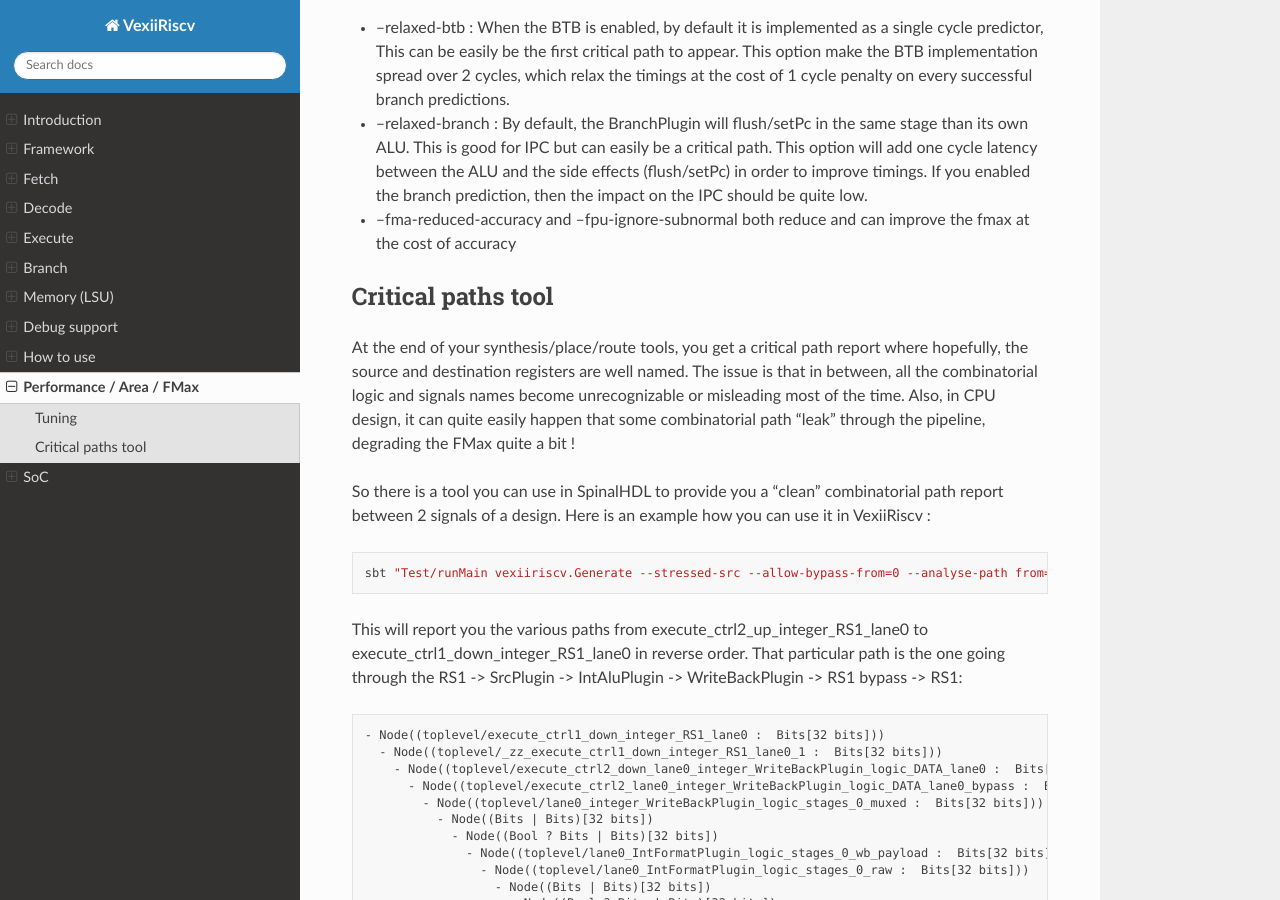
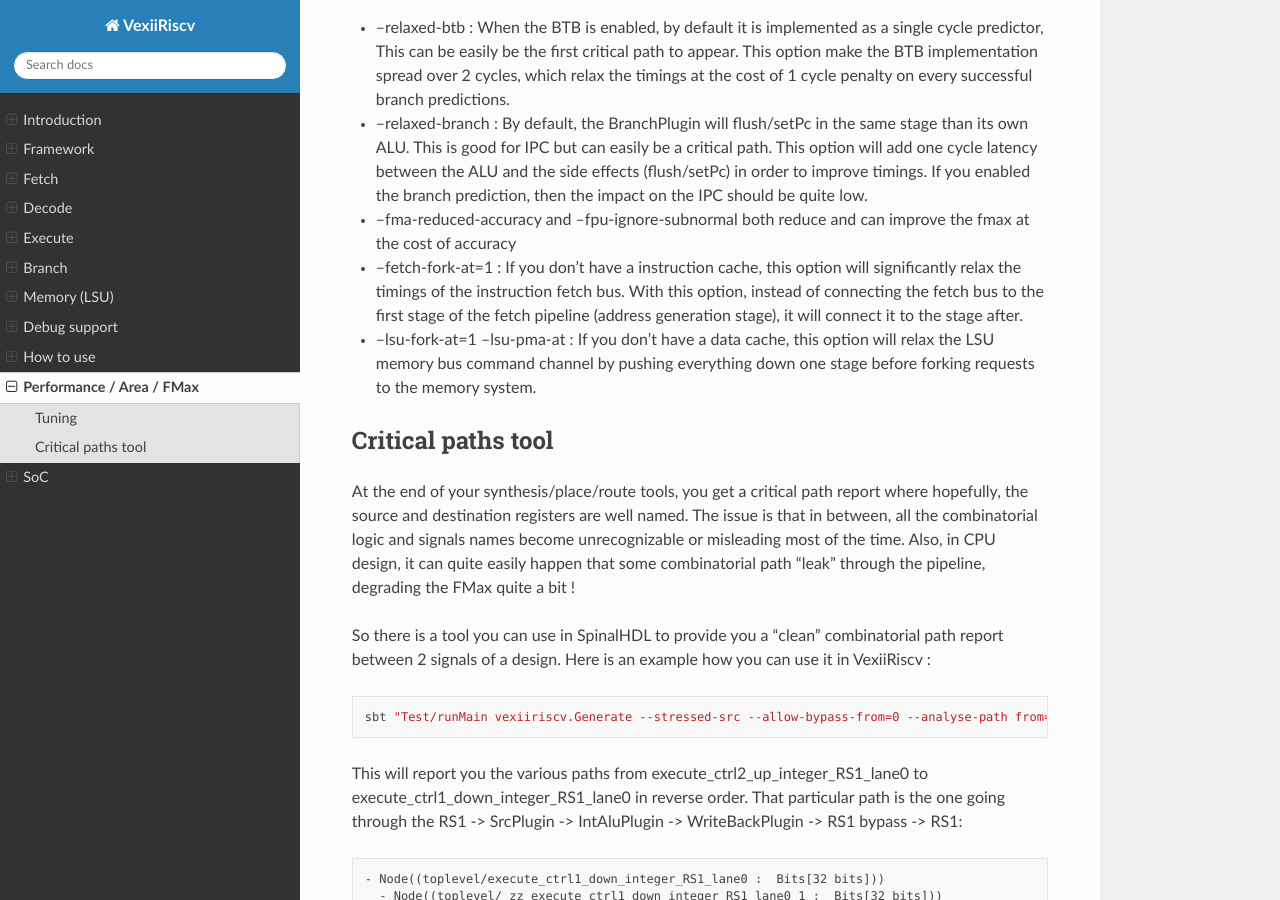
Before and after one commit to SpinalHDL/VexiiRiscv-RTD, a Sphinx documentation site: the page built from source/VexiiRiscv/Performance/index.rst, in a window 1280 px wide and 900 px high, scrolled down 2027 px. Built offline with Sphinx 7.4.7 and the Read the Docs theme 3.1.0, drawn with Linux system fonts in a browser that asks for light colours.

Commit message:
More doc about performance

```diff
--- a/source/VexiiRiscv/Performance/index.rst
+++ b/source/VexiiRiscv/Performance/index.rst
@@ -113,15 +113,18 @@ On FPGA there is a few options which can be key in order to scale up the IPC whi
   This can be easily be the first critical path to appear.
   This option make the BTB implementation spread over 2 cycles,
   which relax the timings at the cost of 1 cycle penalty on every successful branch predictions.
-
 - --relaxed-branch : By default, the BranchPlugin will flush/setPc in the same stage
   than its own ALU. This is good for IPC but can easily be a critical path.
   This option will add one cycle latency between the ALU and the side effects (flush/setPc)
   in order to improve timings.
   If you enabled the branch prediction, then the impact on the IPC should be quite low.
-
 - --fma-reduced-accuracy and --fpu-ignore-subnormal both reduce and can improve the fmax
   at the cost of accuracy
+- --fetch-fork-at=1 : If you don't have a instruction cache, this option will significantly relax the
+  timings of the instruction fetch bus. With this option, instead of connecting the fetch bus to the first stage of the
+  fetch pipeline (address generation stage), it will connect it to the stage after.
+- --lsu-fork-at=1 --lsu-pma-at : If you don't have a data cache, this option will relax the LSU memory bus command channel
+  by pushing everything down one stage before forking requests to the memory system.
 
 
 Critical paths tool
```
